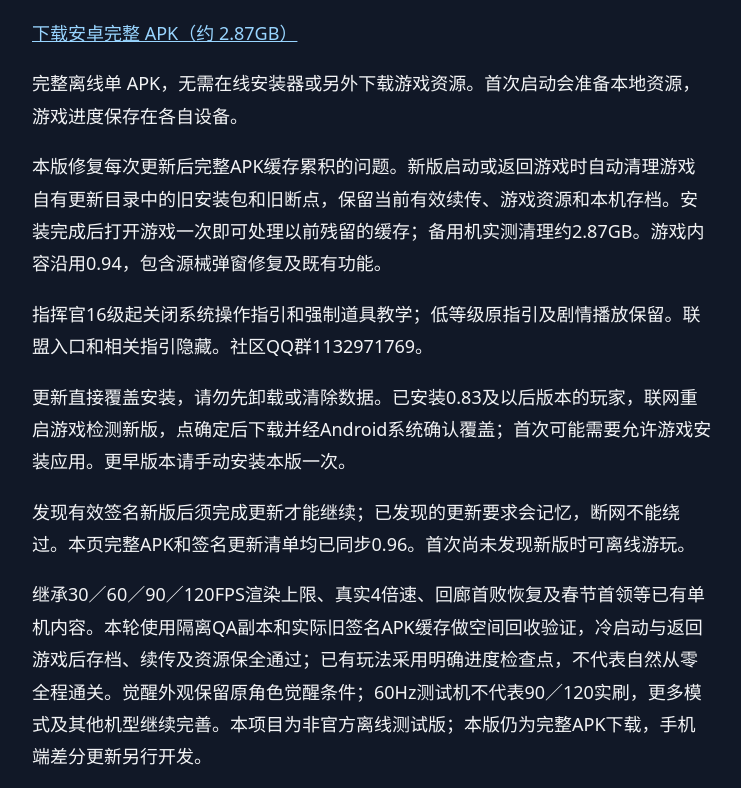
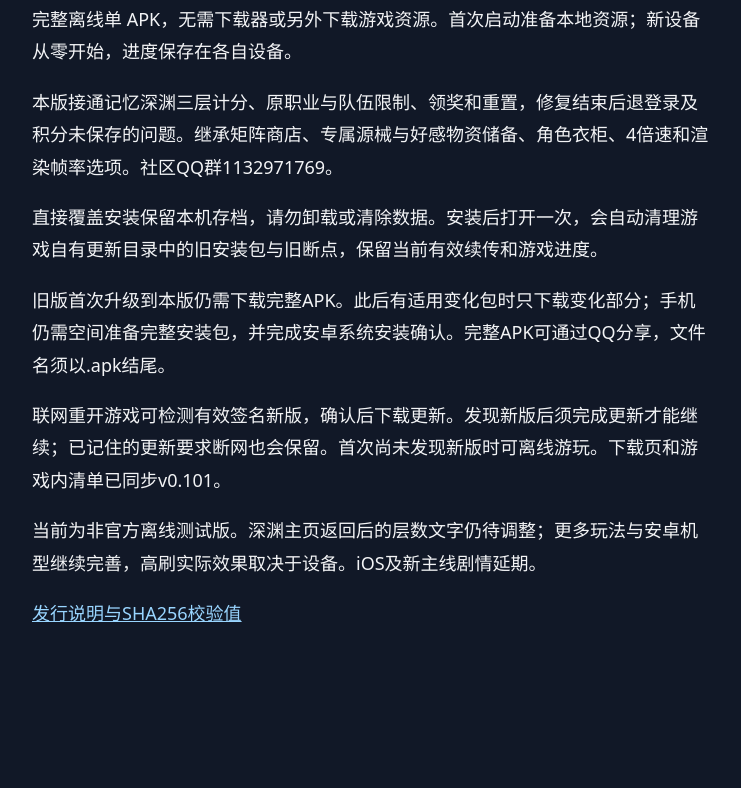
Before and after one commit to Jiaobenmiao/yx-offline, a plain HTML site: page index.html in a window 1280 px wide. Shown: the part 216-1004 px from the top of the page, without its empty margins (268-1009 px from the left). After the commit the page ends 951 px from the top, so only its background shows below. Drawn offline with Linux system fonts and the light colour scheme.

Commit message:
发布v0.101差分更新与记忆深渊验收版

```diff
--- a/index.html
+++ b/index.html
@@ -1 +1 @@
-<!doctype html><html lang="zh-CN"><meta charset="utf-8"><meta name="viewport" content="width=device-width, initial-scale=1"><title>源序空间离线版</title><style>body{background:#111827;color:#f3f4f6;font:18px/1.8 system-ui,sans-serif}main{max-width:680px;margin:12vh auto;padding:24px}a{color:#99d5ff}</style><main><h1>源序空间离线版 v0.96</h1><p><a href="https://cnb.cool/jiaobenmiao-yx/yx-offline/-/releases/download/v0.96/yuanxu-offline-v0.96.apk">下载安卓完整 APK（约 2.87GB）</a></p><p>完整离线单 APK，无需在线安装器或另外下载游戏资源。首次启动会准备本地资源，游戏进度保存在各自设备。</p><p>本版修复每次更新后完整APK缓存累积的问题。新版启动或返回游戏时自动清理游戏自有更新目录中的旧安装包和旧断点，保留当前有效续传、游戏资源和本机存档。安装完成后打开游戏一次即可处理以前残留的缓存；备用机实测清理约2.87GB。游戏内容沿用0.94，包含源械弹窗修复及既有功能。</p><p>指挥官16级起关闭系统操作指引和强制道具教学；低等级原指引及剧情播放保留。联盟入口和相关指引隐藏。社区QQ群1132971769。</p><p>更新直接覆盖安装，请勿先卸载或清除数据。已安装0.83及以后版本的玩家，联网重启游戏检测新版，点确定后下载并经Android系统确认覆盖；首次可能需要允许游戏安装应用。更早版本请手动安装本版一次。</p><p>发现有效签名新版后须完成更新才能继续；已发现的更新要求会记忆，断网不能绕过。本页完整APK和签名更新清单均已同步0.96。首次尚未发现新版时可离线游玩。</p><p>继承30／60／90／120FPS渲染上限、真实4倍速、回廊首败恢复及春节首领等已有单机内容。本轮使用隔离QA副本和实际旧签名APK缓存做空间回收验证，冷启动与返回游戏后存档、续传及资源保全通过；已有玩法采用明确进度检查点，不代表自然从零全程通关。觉醒外观保留原角色觉醒条件；60Hz测试机不代表90／120实刷，更多模式及其他机型继续完善。本项目为非官方离线测试版；本版仍为完整APK下载，手机端差分更新另行开发。</p><p><a href="https://cnb.cool/jiaobenmiao-yx/yx-offline/-/releases/tag/v0.96">发行说明与SHA256校验值</a></p></main></html>
+<!doctype html><html lang="zh-CN"><meta charset="utf-8"><meta name="viewport" content="width=device-width, initial-scale=1"><title>源序空间离线版</title><style>body{background:#111827;color:#f3f4f6;font:18px/1.8 system-ui,sans-serif}main{max-width:680px;margin:8vh auto;padding:24px}a{color:#99d5ff}h1{font-size:30px;line-height:1.35}</style><main><h1>源序空间离线版 v0.101</h1><p><a href="https://cnb.cool/jiaobenmiao-yx/yx-offline/-/releases/download/v0.101/yuanxu-offline-v0.101.apk">下载安卓完整 APK（约 2.87GB）</a></p><p>完整离线单 APK，无需下载器或另外下载游戏资源。首次启动准备本地资源；新设备从零开始，进度保存在各自设备。</p><p>本版接通记忆深渊三层计分、原职业与队伍限制、领奖和重置，修复结束后退登录及积分未保存的问题。继承矩阵商店、专属源械与好感物资储备、角色衣柜、4倍速和渲染帧率选项。社区QQ群1132971769。</p><p>直接覆盖安装保留本机存档，请勿卸载或清除数据。安装后打开一次，会自动清理游戏自有更新目录中的旧安装包与旧断点，保留当前有效续传和游戏进度。</p><p>旧版首次升级到本版仍需下载完整APK。此后有适用变化包时只下载变化部分；手机仍需空间准备完整安装包，并完成安卓系统安装确认。完整APK可通过QQ分享，文件名须以.apk结尾。</p><p>联网重开游戏可检测有效签名新版，确认后下载更新。发现新版后须完成更新才能继续；已记住的更新要求断网也会保留。首次尚未发现新版时可离线游玩。下载页和游戏内清单已同步v0.101。</p><p>当前为非官方离线测试版。深渊主页返回后的层数文字仍待调整；更多玩法与安卓机型继续完善，高刷实际效果取决于设备。iOS及新主线剧情延期。</p><p><a href="https://cnb.cool/jiaobenmiao-yx/yx-offline/-/releases/tag/v0.101">发行说明与SHA256校验值</a></p></main></html>
```
